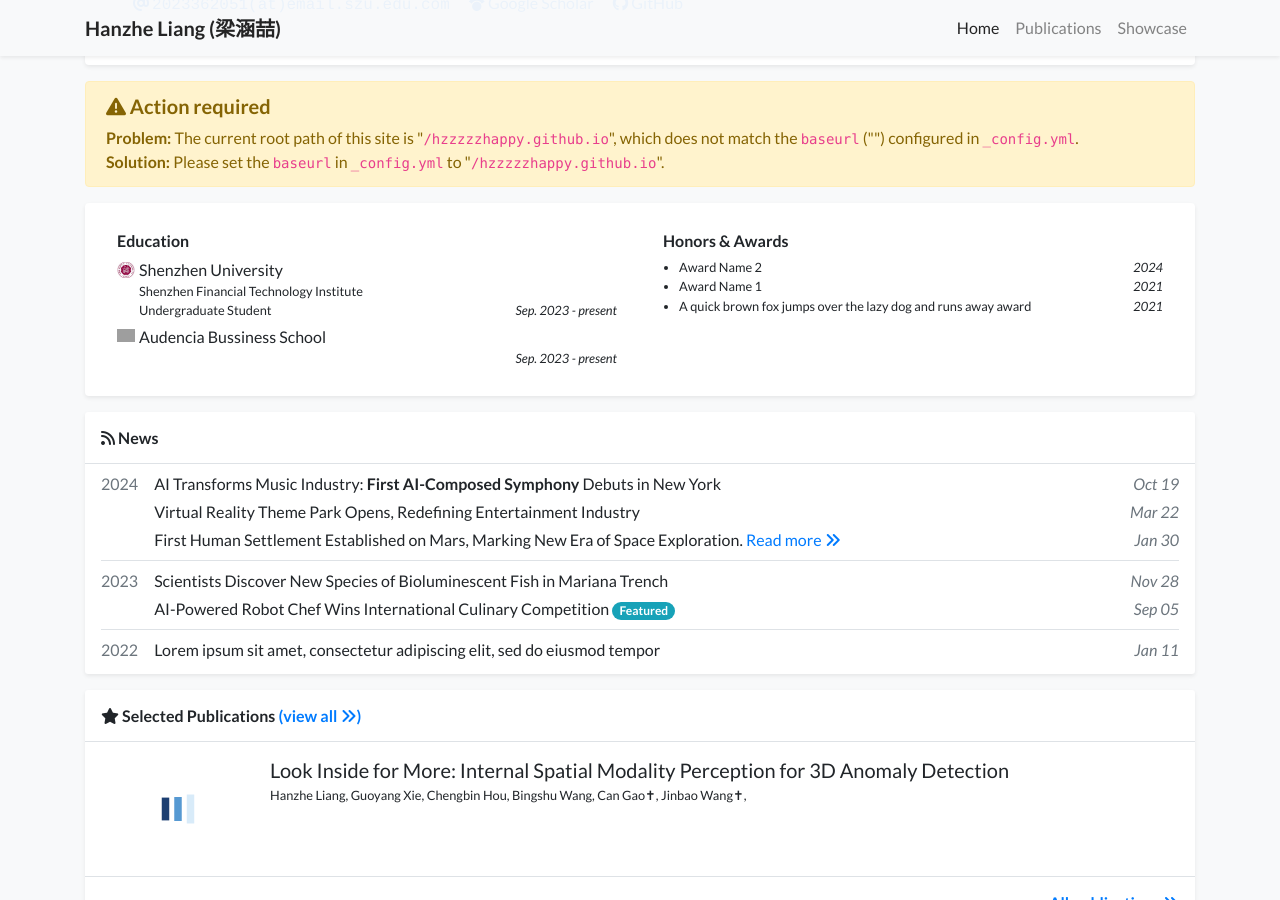
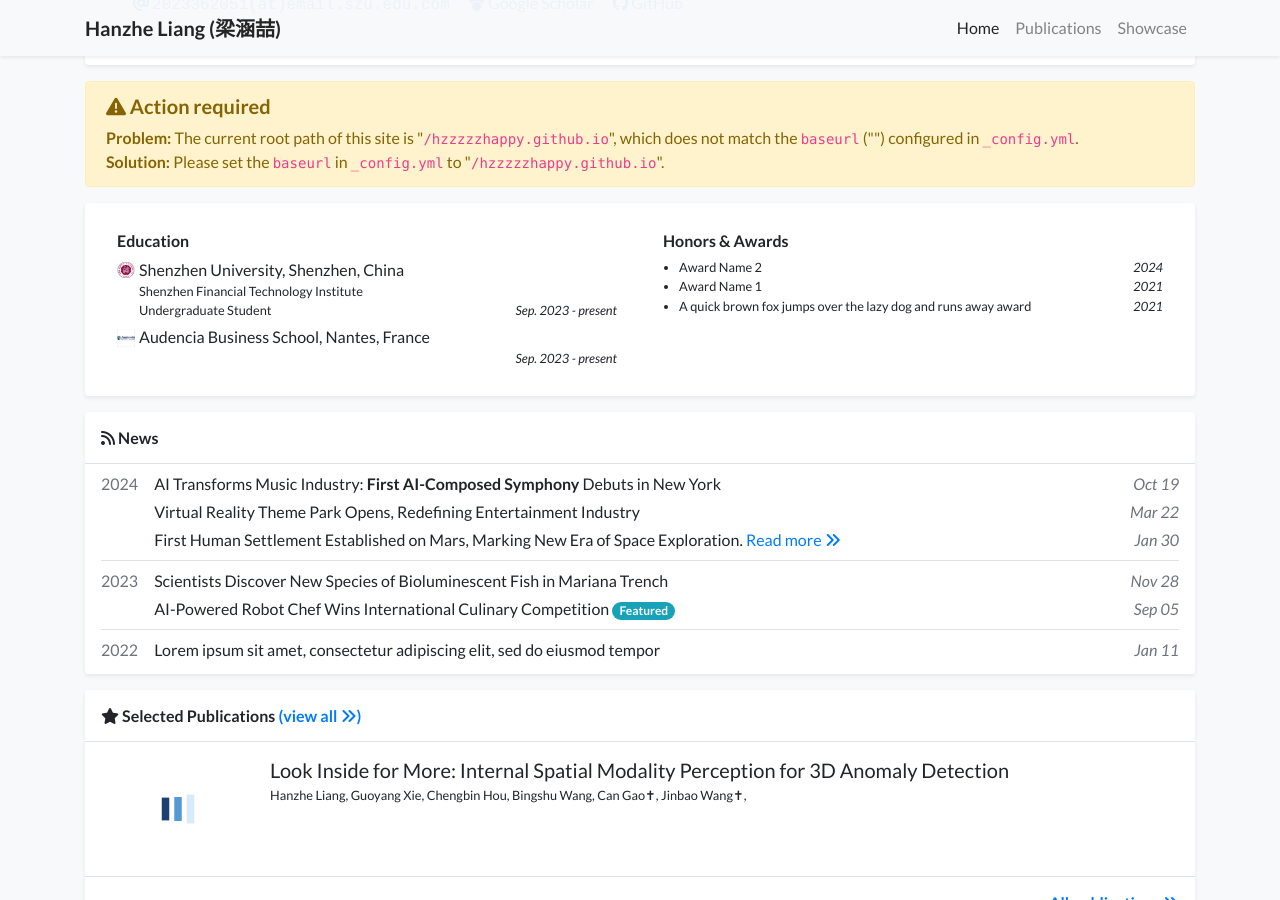
Before and after one commit to hzzzzzhappy/hzzzzzhappy.github.io, a Jekyll site: the page built from index.html, in a window 1280 px wide and 900 px high, scrolled down 490 px. Built offline with Jekyll 4.4.1, drawn with Linux system fonts in a browser that asks for light colours; nearby versions of some CDN libraries; a style sheet for code colours, icons or effects is not loaded; grey boxes are pictures that could not be loaded.

Commit message:
Update profile.yml

```diff
--- a/_data/profile.yml
+++ b/_data/profile.yml
@@ -32,14 +32,14 @@ short_bio: >-
 #   Photo by Manja Vitolic on Unsplash (this caption is optional, comment it out to disable).
 
 education:
-- name: Shenzhen University
+- name: Shenzhen University, Shenzhen, China
   logo: /assets/images/badges/SZU.jpg
   position: >-
     Shenzhen Financial Technology Institute <br/>
     Undergraduate Student
   date: Sep. 2023 - present
-- name: Audencia Bussiness School
-  logo: /assets/images/badges/Audencia.png
+- name: Audencia Business School, Nantes, France
+  logo: /assets/images/badges/Audenica.png
   # position: B.S. in Computer Science
   date: Sep. 2023 - present
 
```
